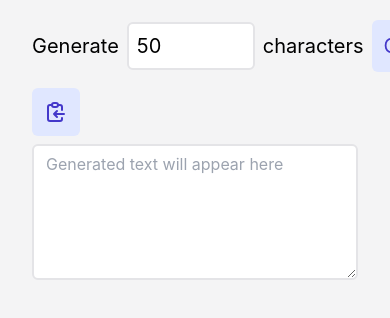
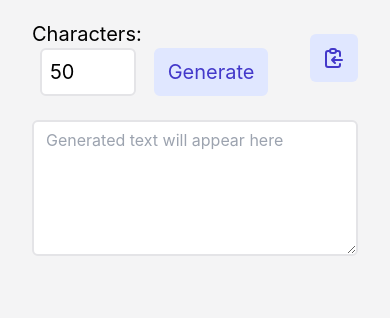
Before and after one commit to heymichellemac/character-counter, a website: page public/index.html in a window 390 px wide. Shown: the part 490-808 px from the top of the page. Drawn offline with Linux system fonts and the light colour scheme.

Commit message:
limiting character length + more responsiveness

```diff
--- a/public/index.html
+++ b/public/index.html
@@ -116,16 +116,17 @@
         <!-- Character Generator Section -->
         <section id="character-generator" class="container mx-auto flex flex-col py-10 max-w-3xl">
             <h1 class="text-4xl font-semibold mb-2">Character Generator</h1>
-            <div class="block lg:flex justify-between items-center mb-2">
-              <p class="text-xl mt-4 mb-4 flex items-center">Generate
-                <input id="characters-to-generate" class="bg-white border-2 border-zinc-200 p-2 mx-2 w-32 rounded-md" value="50" />
-                characters
-                <button id="generate-characters" class="bg-indigo-100 px-3 py-3 rounded-md text-indigo-700 hover:bg-indigo-200 transition-all duration-150 ease-in-out ml-2">Generate</button></p>
+            <div class="flex flex-wrap justify-between items-center mb-2">
+              <div class="block md:flex items-center text-xl mt-4 mb-4">
+                <div>Characters:</div>
+                <input maxlength="5" id="characters-to-generate" class="bg-white border-2 border-zinc-200 p-2 mx-2 w-24 rounded-md" value="50" />
+                <button id="generate-characters" class="bg-indigo-100 px-3 py-2 rounded-md text-indigo-700 border-2 border-indigo-100 hover:border-indigo-200 hover:bg-indigo-200 transition-all duration-150 ease-in-out ml-1 mr-2">Generate</button>
+              </div>
 
               <button id="copy-button2" class="bg-indigo-100 px-3 py-3 rounded-md text-indigo-700 hover:bg-indigo-200 transition-all duration-150 ease-in-out">
                 <svg xmlns="http://www.w3.org/2000/svg" class="h-6 w-6" fill="none" viewBox="0 0 24 24" stroke="currentColor">
-          <path stroke-linecap="round" stroke-linejoin="round" stroke-width="2" d="M8 5H6a2 2 0 00-2 2v12a2 2 0 002 2h10a2 2 0 002-2v-1M8 5a2 2 0 002 2h2a2 2 0 002-2M8 5a2 2 0 012-2h2a2 2 0 012 2m0 0h2a2 2 0 012 2v3m2 4H10m0 0l3-3m-3 3l3 3" />
-        </svg></button>
+                <path stroke-linecap="round" stroke-linejoin="round" stroke-width="2" d="M8 5H6a2 2 0 00-2 2v12a2 2 0 002 2h10a2 2 0 002-2v-1M8 5a2 2 0 002 2h2a2 2 0 002-2M8 5a2 2 0 012-2h2a2 2 0 012 2m0 0h2a2 2 0 012 2v3m2 4H10m0 0l3-3m-3 3l3 3" />
+                </svg></button>
             </div>
 
             <textarea id="generated-characters" class="border-2 border-zinc-200 rounded-md form-control block px-3 py-1.5 transition ease-in-out" rows="5" placeholder="Generated text will appear here"></textarea>
```
Also changed, not shown: public/style.css.
